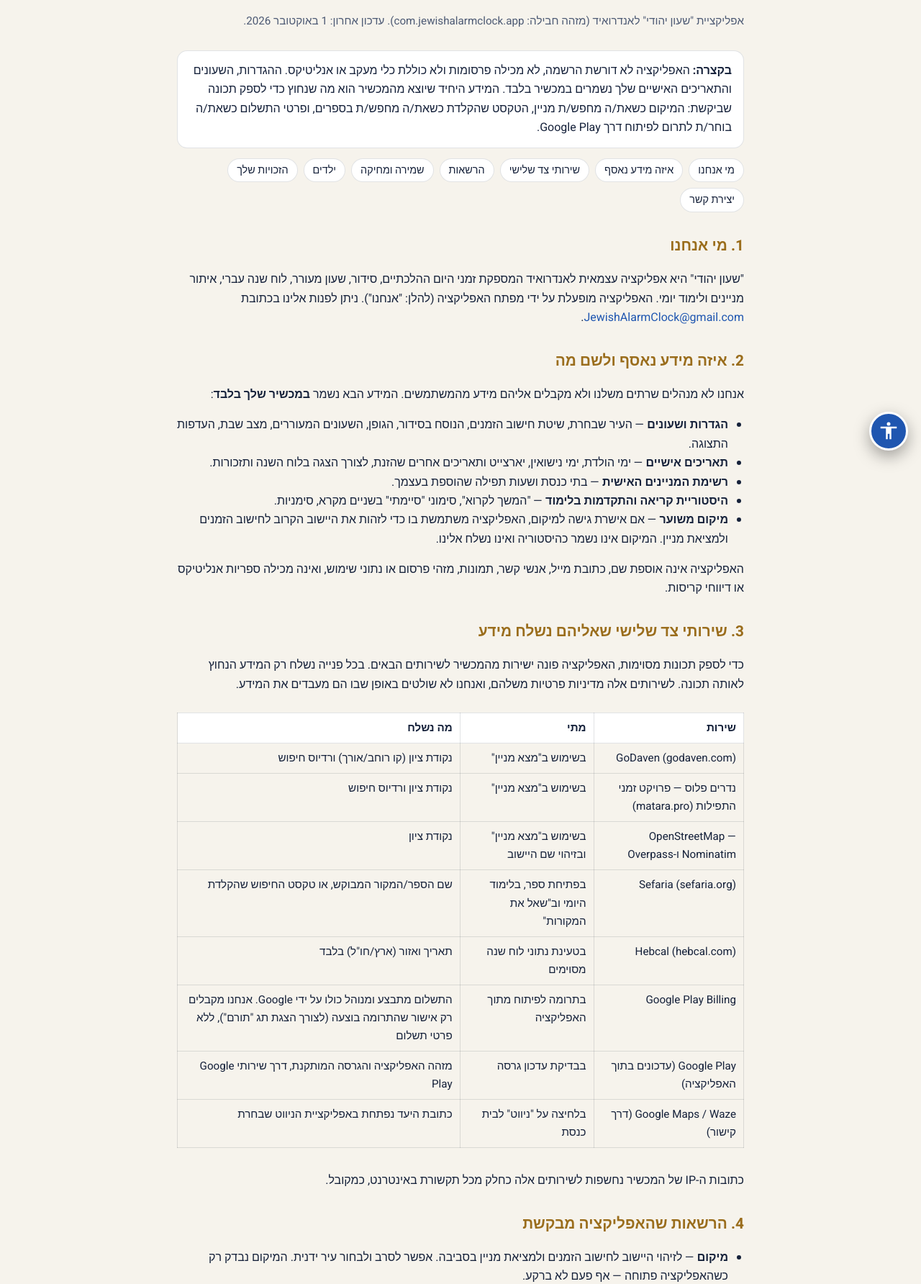
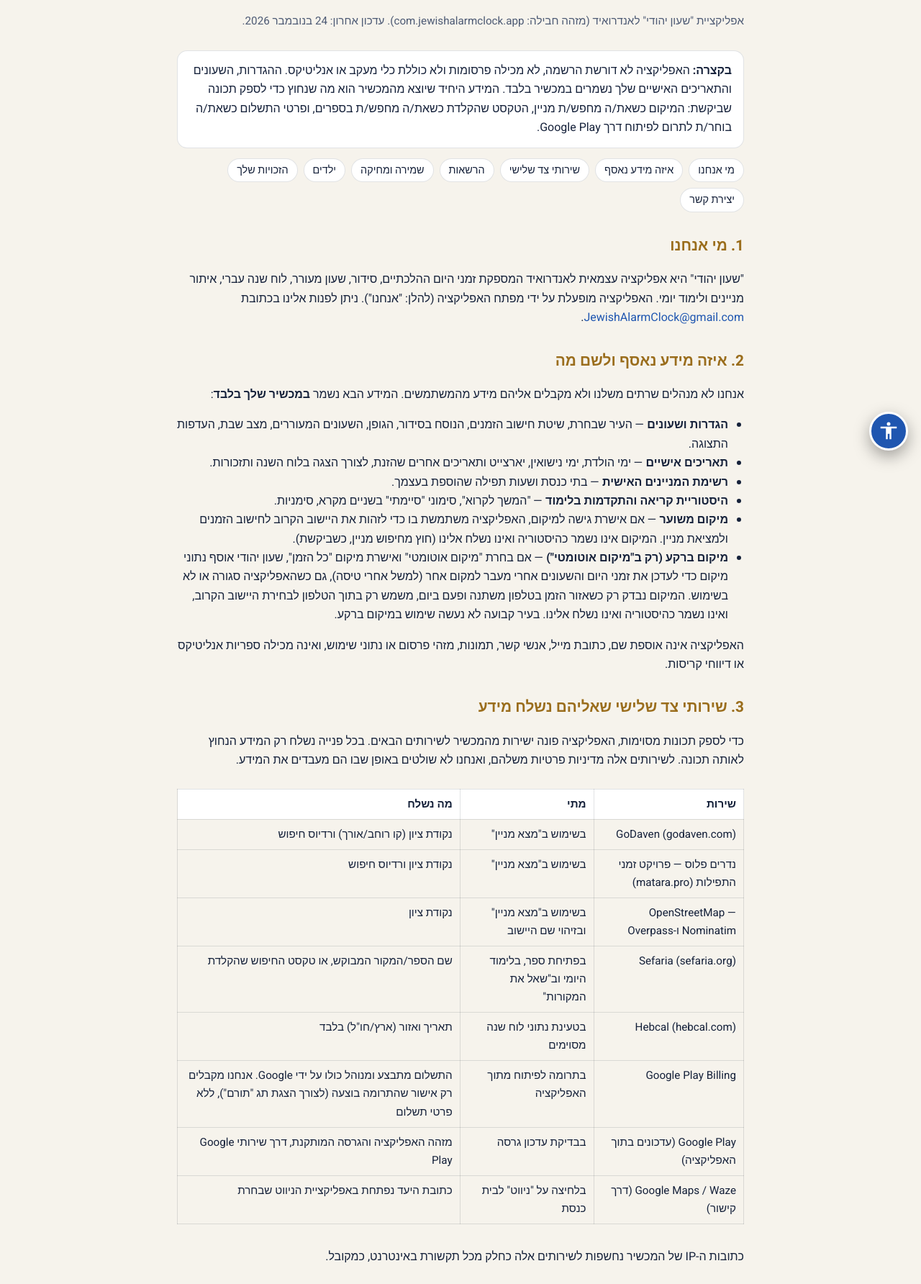
Before and after one commit to yudati/jewish-clock-site, a plain HTML site: page privacy.html in a window 1280 px wide. Shown: the part 156-1940 px from the top of the page at 72% size. Drawn offline with Linux system fonts and the light colour scheme.

Commit message:
Privacy: background location

```diff
--- a/privacy.html
+++ b/privacy.html
@@ -27,7 +27,7 @@
 <main class="doc" id="main">
   <div class="wrap">
     <h1>מדיניות פרטיות</h1>
-    <p class="meta">אפליקציית "שעון יהודי" לאנדרואיד (מזהה חבילה: com.jewishalarmclock.app). עדכון אחרון: 1 באוקטובר 2026.</p>
+    <p class="meta">אפליקציית "שעון יהודי" לאנדרואיד (מזהה חבילה: com.jewishalarmclock.app). עדכון אחרון: 24 בנובמבר 2026.</p>
 
     <div class="box">
       <strong>בקצרה:</strong> האפליקציה לא דורשת הרשמה, לא מכילה פרסומות ולא כוללת כלי מעקב או אנליטיקס.
@@ -51,7 +51,8 @@
       <li><strong>תאריכים אישיים</strong> — ימי הולדת, ימי נישואין, יארצייט ותאריכים אחרים שהזנת, לצורך הצגה בלוח השנה ותזכורות.</li>
       <li><strong>רשימת המניינים האישית</strong> — בתי כנסת ושעות תפילה שהוספת בעצמך.</li>
       <li><strong>היסטוריית קריאה והתקדמות בלימוד</strong> — "המשך לקרוא", סימוני "סיימתי" בשניים מקרא, סימניות.</li>
-      <li><strong>מיקום משוער</strong> — אם אישרת גישה למיקום, האפליקציה משתמשת בו כדי לזהות את היישוב הקרוב לחישוב הזמנים ולמציאת מניין. המיקום אינו נשמר כהיסטוריה ואינו נשלח אלינו.</li>
+      <li><strong>מיקום משוער</strong> — אם אישרת גישה למיקום, האפליקציה משתמשת בו כדי לזהות את היישוב הקרוב לחישוב הזמנים ולמציאת מניין. המיקום אינו נשמר כהיסטוריה ואינו נשלח אלינו (חוץ מחיפוש מניין, כשביקשת).</li>
+      <li><strong>מיקום ברקע (רק ב"מיקום אוטומטי")</strong> — אם בחרת "מיקום אוטומטי" ואישרת מיקום "כל הזמן", שעון יהודי אוסף נתוני מיקום כדי לעדכן את זמני היום והשעונים אחרי מעבר למקום אחר (למשל אחרי טיסה), גם כשהאפליקציה סגורה או לא בשימוש. המיקום נבדק רק כשאזור הזמן בטלפון משתנה ופעם ביום, משמש רק בתוך הטלפון לבחירת היישוב הקרוב, ואינו נשמר כהיסטוריה ואינו נשלח אלינו. בעיר קבועה לא נעשה שימוש במיקום ברקע.</li>
     </ul>
     <p>האפליקציה אינה אוספת שם, כתובת מייל, אנשי קשר, תמונות, מזהי פרסום או נתוני שימוש, ואינה מכילה ספריות אנליטיקס או דיווחי קריסות.</p>
 
@@ -74,7 +75,7 @@
 
     <h2 id="perm">4. הרשאות שהאפליקציה מבקשת</h2>
     <ul>
-      <li><strong>מיקום</strong> — לזיהוי היישוב לחישוב הזמנים ולמציאת מניין בסביבה. אפשר לסרב ולבחור עיר ידנית. המיקום נבדק רק כשהאפליקציה פתוחה — אף פעם לא ברקע.</li>
+      <li><strong>מיקום</strong> — לזיהוי היישוב לחישוב הזמנים ולמציאת מניין בסביבה. אפשר לסרב ולבחור עיר ידנית. בעיר קבועה המיקום נבדק רק כשהאפליקציה פתוחה. מיקום "כל הזמן" (ברקע) — רק אם בחרת "מיקום אוטומטי" ואישרת אותו, כדי שהזמנים והשעונים יתעדכנו אחרי מעבר למקום אחר גם כשהאפליקציה סגורה. אפשר לבטל בכל רגע בהגדרות ההרשאות של הטלפון.</li>
       <li><strong>התראות, שעון מעורר מדויק, הפעלה אחרי אתחול, מסך מלא</strong> — כדי שהשעון המעורר והתזכורות יפעלו בזמן, גם כשהמכשיר נעול או אחרי הפעלה מחדש.</li>
       <li><strong>ביטול אופטימיזציית סוללה</strong> — כדי שהמערכת לא תעכב צלצולים.</li>
       <li><strong>לוח שנה (קריאה וכתיבה)</strong> — רק אם הפעלת סנכרון חגים ותאריכים אישיים ללוח השנה של המכשיר. האפליקציה כותבת וקוראת רק את האירועים שהיא עצמה יצרה.</li>
```
Also changed, not shown: en/privacy.html (+4 -3 lines).
